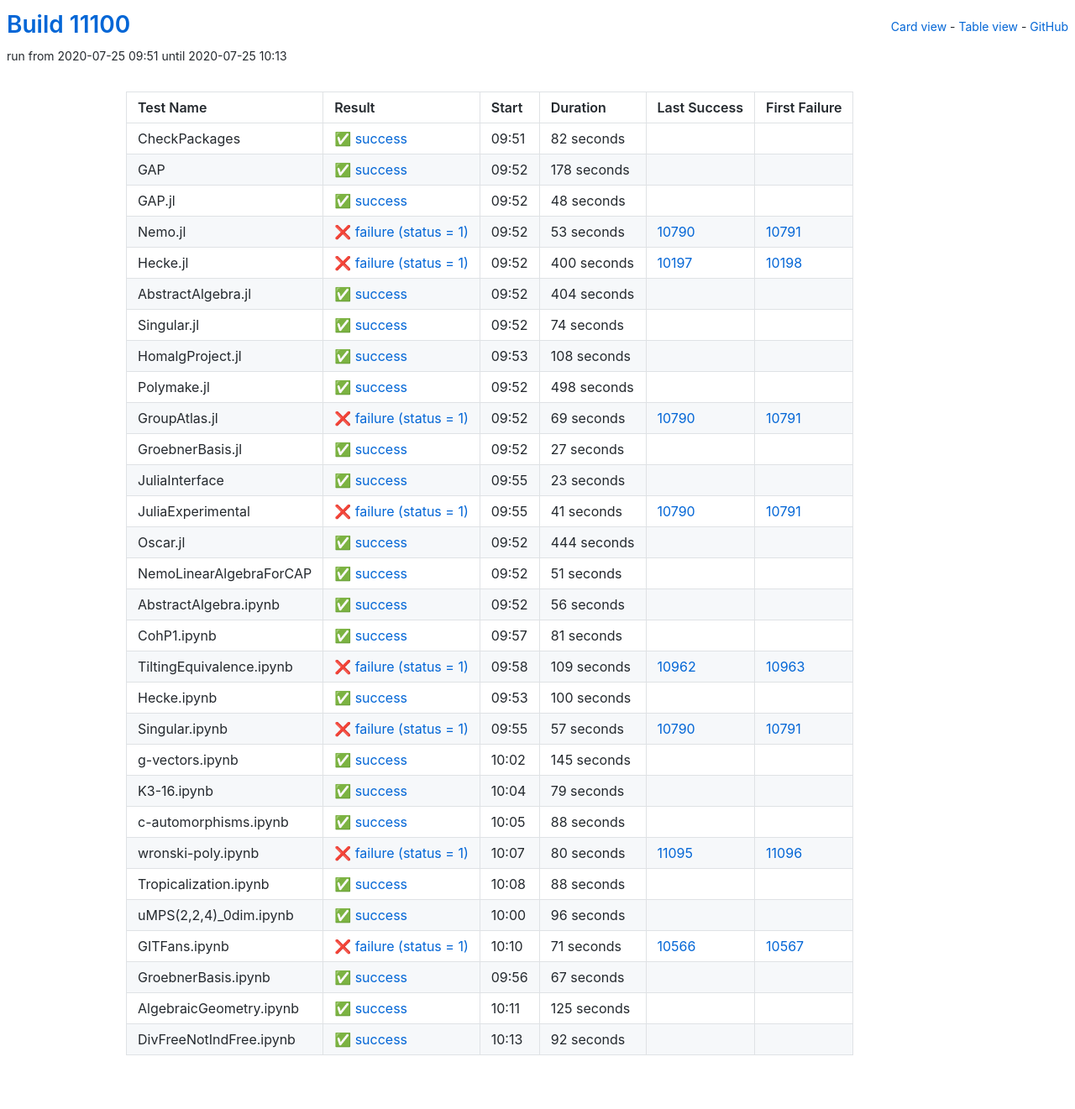
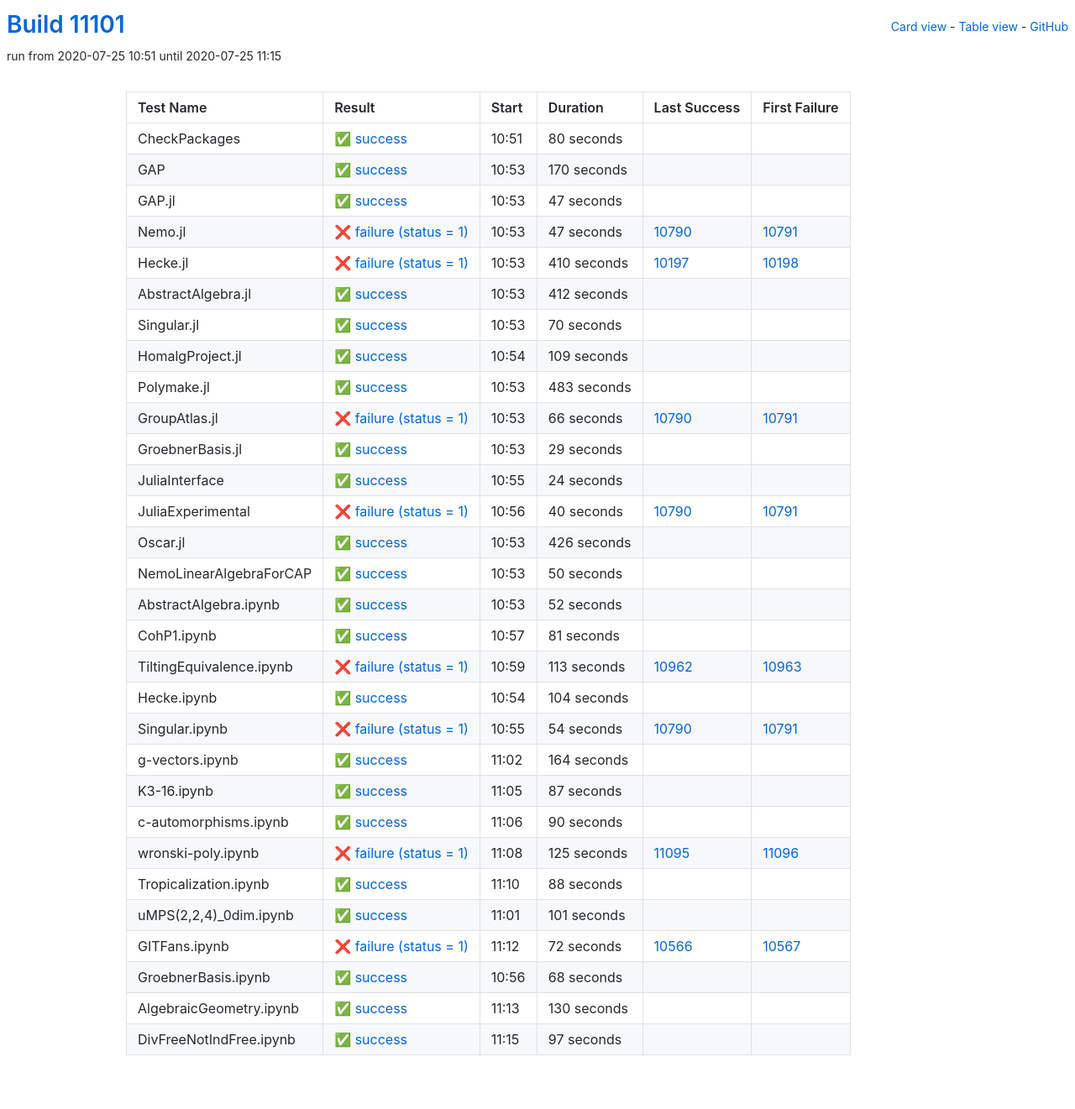
Before and after one commit to oscar-system/oscar-ci-status, a Jekyll site: the page built from table.html, in a window 1280 px wide. Shown: the whole page at 84% size. Built offline with Jekyll 4.4.1, drawn with Linux system fonts in a browser that asks for light colours.

Commit message:
Build #11101

```diff
--- a/_data/ci.yml
+++ b/_data/ci.yml
@@ -1,6 +1,6 @@
 ---
-build: 11100
-build_url: https://oscarci.mathematik.uni-kl.de/job/oscar/11100/
+build: 11101
+build_url: https://oscarci.mathematik.uni-kl.de/job/oscar/11101/
 job: oscar
 organization: oscar-system
 repo: oscar-ci-status
@@ -8,200 +8,200 @@
 tests:
 - name: CheckPackages
   id: checkpackages
-  log: https://oscarci.mathematik.uni-kl.de/job/oscar/11100/artifact/logs/build-11100/CheckPackages.log
-  start: 2020-07-25 09:51
+  log: https://oscarci.mathematik.uni-kl.de/job/oscar/11101/artifact/logs/build-11101/CheckPackages.log
+  start: 2020-07-25 10:51
   success: true
   exitcode: 0
   status: success
-  duration: 82
+  duration: 80
   last_success: false
   last_success_url:
   first_failure: false
   first_failure_url:
 - name: GAP
   id: gap
-  log: https://oscarci.mathematik.uni-kl.de/job/oscar/11100/artifact/logs/build-11100/GAP.log
-  start: 2020-07-25 09:52
+  log: https://oscarci.mathematik.uni-kl.de/job/oscar/11101/artifact/logs/build-11101/GAP.log
+  start: 2020-07-25 10:53
   success: true
   exitcode: 0
   status: success
-  duration: 178
+  duration: 170
   last_success: false
   last_success_url:
   first_failure: false
   first_failure_url:
 - name: GAP.jl
   id: gap-jl
-  log: https://oscarci.mathematik.uni-kl.de/job/oscar/11100/artifact/logs/build-11100/GAP.jl.log
-  start: 2020-07-25 09:52
+  log: https://oscarci.mathematik.uni-kl.de/job/oscar/11101/artifact/logs/build-11101/GAP.jl.log
+  start: 2020-07-25 10:53
   success: true
   exitcode: 0
   status: success
-  duration: 48
+  duration: 47
   last_success: false
   last_success_url:
   first_failure: false
   first_failure_url:
 - name: Nemo.jl
   id: nemo-jl
-  log: https://oscarci.mathematik.uni-kl.de/job/oscar/11100/artifact/logs/build-11100/Nemo.jl.log
-  start: 2020-07-25 09:52
+  log: https://oscarci.mathematik.uni-kl.de/job/oscar/11101/artifact/logs/build-11101/Nemo.jl.log
+  start: 2020-07-25 10:53
   success: false
   exitcode: 1
   status: failure
-  duration: 53
+  duration: 47
   last_success: 10790
   last_success_url: https://oscarci.mathematik.uni-kl.de/job/oscar/10790/
   first_failure: 10791
   first_failure_url: https://oscarci.mathematik.uni-kl.de/job/oscar/10791/
 - name: Hecke.jl
   id: hecke-jl
-  log: https://oscarci.mathematik.uni-kl.de/job/oscar/11100/artifact/logs/build-11100/Hecke.jl.log
-  start: 2020-07-25 09:52
+  log: https://oscarci.mathematik.uni-kl.de/job/oscar/11101/artifact/logs/build-11101/Hecke.jl.log
+  start: 2020-07-25 10:53
   success: false
   exitcode: 1
   status: failure
-  duration: 400
+  duration: 410
   last_success: 10197
   last_success_url: https://oscarci.mathematik.uni-kl.de/job/oscar/10197/
   first_failure: 10198
   first_failure_url: https://oscarci.mathematik.uni-kl.de/job/oscar/10198/
 - name: AbstractAlgebra.jl
   id: abstractalgebra-jl
-  log: https://oscarci.mathematik.uni-kl.de/job/oscar/11100/artifact/logs/build-11100/AbstractAlgebra.jl.log
-  start: 2020-07-25 09:52
+  log: https://oscarci.mathematik.uni-kl.de/job/oscar/11101/artifact/logs/build-11101/AbstractAlgebra.jl.log
+  start: 2020-07-25 10:53
   success: true
   exitcode: 0
   status: success
-  duration: 404
+  duration: 412
   last_success: false
   last_success_url:
   first_failure: false
   first_failure_url:
 - name: Singular.jl
   id: singular-jl
-  log: https://oscarci.mathematik.uni-kl.de/job/oscar/11100/artifact/logs/build-11100/Singular.jl.log
-  start: 2020-07-25 09:52
+  log: https://oscarci.mathematik.uni-kl.de/job/oscar/11101/artifact/logs/build-11101/Singular.jl.log
+  start: 2020-07-25 10:53
   success: true
   exitcode: 0
   status: success
-  duration: 74
+  duration: 70
   last_success: false
   last_success_url:
   first_failure: false
   first_failure_url:
 - name: HomalgProject.jl
   id: homalgproject-jl
-  log: https://oscarci.mathematik.uni-kl.de/job/oscar/11100/artifact/logs/build-11100/HomalgProject.jl.log
-  start: 2020-07-25 09:53
+  log: https://oscarci.mathematik.uni-kl.de/job/oscar/11101/artifact/logs/build-11101/HomalgProject.jl.log
+  start: 2020-07-25 10:54
   success: true
   exitcode: 0
   status: success
-  duration: 108
+  duration: 109
   last_success: false
   last_success_url:
   first_failure: false
   first_failure_url:
 - name: Polymake.jl
   id: polymake-jl
-  log: https://oscarci.mathematik.uni-kl.de/job/oscar/11100/artifact/logs/build-11100/Polymake.jl.log
-  start: 2020-07-25 09:52
+  log: https://oscarci.mathematik.uni-kl.de/job/oscar/11101/artifact/logs/build-11101/Polymake.jl.log
+  start: 2020-07-25 10:53
   success: true
   exitcode: 0
   status: success
-  duration: 498
+  duration: 483
   last_success: false
   last_success_url:
   first_failure: false
   first_failure_url:
 - name: GroupAtlas.jl
   id: groupatlas-jl
-  log: https://oscarci.mathematik.uni-kl.de/job/oscar/11100/artifact/logs/build-11100/GroupAtlas.jl.log
-  start: 2020-07-25 09:52
+  log: https://oscarci.mathematik.uni-kl.de/job/oscar/11101/artifact/logs/build-11101/GroupAtlas.jl.log
+  start: 2020-07-25 10:53
   success: false
   exitcode: 1
   status: failure
-  duration: 69
+  duration: 66
   last_success: 10790
   last_success_url: https://oscarci.mathematik.uni-kl.de/job/oscar/10790/
   first_failure: 10791
   first_failure_url: https://oscarci.mathematik.uni-kl.de/job/oscar/10791/
 - name: GroebnerBasis.jl
   id: groebnerbasis-jl
-  log: https://oscarci.mathematik.uni-kl.de/job/oscar/11100/artifact/logs/build-11100/GroebnerBasis.jl.log
-  start: 2020-07-25 09:52
+  log: https://oscarci.mathematik.uni-kl.de/job/oscar/11101/artifact/logs/build-11101/GroebnerBasis.jl.log
+  start: 2020-07-25 10:53
   success: true
   exitcode: 0
   status: success
-  duration: 27
+  duration: 29
   last_success: false
   last_success_url:
   first_failure: false
   first_failure_url:
 - name: JuliaInterface
   id: juliainterface
-  log: https://oscarci.mathematik.uni-kl.de/job/oscar/11100/artifact/logs/build-11100/JuliaInterface.log
-  start: 2020-07-25 09:55
+  log: https://oscarci.mathematik.uni-kl.de/job/oscar/11101/artifact/logs/build-11101/JuliaInterface.log
+  start: 2020-07-25 10:55
   success: true
   exitcode: 0
   status: success
-  duration: 23
+  duration: 24
   last_success: false
   last_success_url:
   first_failure: false
   first_failure_url:
 - name: JuliaExperimental
   id: juliaexperimental
-  log: https://oscarci.mathematik.uni-kl.de/job/oscar/11100/artifact/logs/build-11100/JuliaExperimental.log
-  start: 2020-07-25 09:55
+  log: https://oscarci.mathematik.uni-kl.de/job/oscar/11101/artifact/logs/build-11101/JuliaExperimental.log
+  start: 2020-07-25 10:56
   success: false
   exitcode: 1
   status: failure
-  duration: 41
+  duration: 40
   last_success: 10790
   last_success_url: https://oscarci.mathematik.uni-kl.de/job/oscar/10790/
   first_failure: 10791
   first_failure_url: https://oscarci.mathematik.uni-kl.de/job/oscar/10791/
 - name: Oscar.jl
   id: oscar-jl
-  log: https://oscarci.mathematik.uni-kl.de/job/oscar/11100/artifact/logs/build-11100/Oscar.jl.log
-  start: 2020-07-25 09:52
+  log: https://oscarci.mathematik.uni-kl.de/job/oscar/11101/artifact/logs/build-11101/Oscar.jl.log
+  start: 2020-07-25 10:53
   success: true
   exitcode: 0
   status: success
-  duration: 444
+  duration: 426
   last_success: false
   last_success_url:
   first_failure: false
   first_failure_url:
 - name: NemoLinearAlgebraForCAP
   id: nemolinearalgebraforcap
-  log: https://oscarci.mathematik.uni-kl.de/job/oscar/11100/artifact/logs/build-11100/NemoLinearAlgebraForCAP.log
-  start: 2020-07-25 09:52
+  log: https://oscarci.mathematik.uni-kl.de/job/oscar/11101/artifact/logs/build-11101/NemoLinearAlgebraForCAP.log
+  start: 2020-07-25 10:53
   success: true
   exitcode: 0
   status: success
-  duration: 51
+  duration: 50
   last_success: false
   last_success_url:
   first_failure: false
   first_failure_url:
 - name: AbstractAlgebra.ipynb
   id: abstractalgebra-ipynb
-  log: https://oscarci.mathematik.uni-kl.de/job/oscar/11100/artifact/logs/build-11100/AbstractAlgebra.ipynb.log
-  start: 2020-07-25 09:52
+  log: https://oscarci.mathematik.uni-kl.de/job/oscar/11101/artifact/logs/build-11101/AbstractAlgebra.ipynb.log
+  start: 2020-07-25 10:53
   success: true
   exitcode: 0
   status: success
-  duration: 56
+  duration: 52
   last_success: false
   last_success_url:
   first_failure: false
   first_failure_url:
 - name: CohP1.ipynb
   id: cohp1-ipynb
-  log: https://oscarci.mathematik.uni-kl.de/job/oscar/11100/artifact/logs/build-11100/CohP1.ipynb.log
-  start: 2020-07-25 09:57
+  log: https://oscarci.mathematik.uni-kl.de/job/oscar/11101/artifact/logs/build-11101/CohP1.ipynb.log
+  start: 2020-07-25 10:57
   success: true
   exitcode: 0
   status: success
@@ -212,92 +212,92 @@
   first_failure_url:
 - name: TiltingEquivalence.ipynb
   id: tiltingequivalence-ipynb
-  log: https://oscarci.mathematik.uni-kl.de/job/oscar/11100/artifact/logs/build-11100/TiltingEquivalence.ipynb.log
-  start: 2020-07-25 09:58
+  log: https://oscarci.mathematik.uni-kl.de/job/oscar/11101/artifact/logs/build-11101/TiltingEquivalence.ipynb.log
+  start: 2020-07-25 10:59
   success: false
   exitcode: 1
   status: failure
-  duration: 109
+  duration: 113
   last_success: 10962
   last_success_url: https://oscarci.mathematik.uni-kl.de/job/oscar/10962/
   first_failure: 10963
   first_failure_url: https://oscarci.mathematik.uni-kl.de/job/oscar/10963/
 - name: Hecke.ipynb
   id: hecke-ipynb
-  log: https://oscarci.mathematik.uni-kl.de/job/oscar/11100/artifact/logs/build-11100/Hecke.ipynb.log
-  start: 2020-07-25 09:53
+  log: https://oscarci.mathematik.uni-kl.de/job/oscar/11101/artifact/logs/build-11101/Hecke.ipynb.log
+  start: 2020-07-25 10:54
   success: true
   exitcode: 0
   status: success
-  duration: 100
+  duration: 104
   last_success: false
   last_success_url:
   first_failure: false
   first_failure_url:
 - name: Singular.ipynb
   id: singular-ipynb
-  log: https://oscarci.mathematik.uni-kl.de/job/oscar/11100/artifact/logs/build-11100/Singular.ipynb.log
-  start: 2020-07-25 09:55
+  log: https://oscarci.mathematik.uni-kl.de/job/oscar/11101/artifact/logs/build-11101/Singular.ipynb.log
+  start: 2020-07-25 10:55
   success: false
   exitcode: 1
   status: failure
-  duration: 57
+  duration: 54
   last_success: 10790
   last_success_url: https://oscarci.mathematik.uni-kl.de/job/oscar/10790/
   first_failure: 10791
   first_failure_url: https://oscarci.mathematik.uni-kl.de/job/oscar/10791/
 - name: g-vectors.ipynb
   id: g-vectors-ipynb
-  log: https://oscarci.mathematik.uni-kl.de/job/oscar/11100/artifact/logs/build-11100/g-vectors.ipynb.log
-  start: 2020-07-25 10:02
+  log: https://oscarci.mathematik.uni-kl.de/job/oscar/11101/artifact/logs/build-11101/g-vectors.ipynb.log
+  start: 2020-07-25 11:02
   success: true
   exitcode: 0
   status: success
-  duration: 145
+  duration: 164
   last_success: false
   last_success_url:
   first_failure: false
   first_failure_url:
 - name: K3-16.ipynb
   id: k3-16-ipynb
-  log: https://oscarci.mathematik.uni-kl.de/job/oscar/11100/artifact/logs/build-11100/K3-16.ipynb.log
-  start: 2020-07-25 10:04
+  log: https://oscarci.mathematik.uni-kl.de/job/oscar/11101/artifact/logs/build-11101/K3-16.ipynb.log
+  start: 2020-07-25 11:05
   success: true
   exitcode: 0
   status: success
-  duration: 79
+  duration: 87
   last_success: false
   last_success_url:
   first_failure: false
   first_failure_url:
 - name: c-automorphisms.ipynb
   id: c-automorphisms-ipynb
-  log: https://oscarci.mathematik.uni-kl.de/job/oscar/11100/artifact/logs/build-11100/c-automorphisms.ipynb.log
-  start: 2020-07-25 10:05
+  log: https://oscarci.mathematik.uni-kl.de/job/oscar/11101/artifact/logs/build-11101/c-automorphisms.ipynb.log
+  start: 2020-07-25 11:06
   success: true
   exitcode: 0
   status: success
-  duration: 88
+  duration: 90
   last_success: false
   last_success_url:
   first_failure: false
   first_failure_url:
 - name: wronski-poly.ipynb
   id: wronski-poly-ipynb
-  log: https://oscarci.mathematik.uni-kl.de/job/oscar/11100/artifact/logs/build-11100/wronski-poly.ipynb.log
-  start: 2020-07-25 10:07
+  log: https://oscarci.mathematik.uni-kl.de/job/oscar/11101/artifact/logs/build-11101/wronski-poly.ipynb.log
+  start: 2020-07-25 11:08
   success: false
   exitcode: 1
   status: failure
-  duration: 80
+  duration: 125
   last_success: 11095
   last_success_url: https://oscarci.mathematik.uni-kl.de/job/oscar/11095/
   first_failure: 11096
   first_failure_url: https://oscarci.mathematik.uni-kl.de/job/oscar/11096/
 - name: Tropicalization.ipynb
   id: tropicalization-ipynb
-  log: https://oscarci.mathematik.uni-kl.de/job/oscar/11100/artifact/logs/build-11100/Tropicalization.ipynb.log
-  start: 2020-07-25 10:08
+  log: https://oscarci.mathematik.uni-kl.de/job/oscar/11101/artifact/logs/build-11101/Tropicalization.ipynb.log
+  start: 2020-07-25 11:10
   success: true
   exitcode: 0
   status: success
@@ -308,60 +308,60 @@
   first_failure_url:
 - name: uMPS(2,2,4)_0dim.ipynb
   id: umps-2-2-4-0dim-ipynb
-  log: https://oscarci.mathematik.uni-kl.de/job/oscar/11100/artifact/logs/build-11100/uMPS-2-2-4-_0dim.ipynb.log
-  start: 2020-07-25 10:00
+  log: https://oscarci.mathematik.uni-kl.de/job/oscar/11101/artifact/logs/build-11101/uMPS-2-2-4-_0dim.ipynb.log
+  start: 2020-07-25 11:01
   success: true
   exitcode: 0
   status: success
-  duration: 96
+  duration: 101
   last_success: false
   last_success_url:
   first_failure: false
   first_failure_url:
 - name: GITFans.ipynb
   id: gitfans-ipynb
-  log: https://oscarci.mathematik.uni-kl.de/job/oscar/11100/artifact/logs/build-11100/GITFans.ipynb.log
-  start: 2020-07-25 10:10
+  log: https://oscarci.mathematik.uni-kl.de/job/oscar/11101/artifact/logs/build-11101/GITFans.ipynb.log
+  start: 2020-07-25 11:12
   success: false
   exitcode: 1
   status: failure
-  duration: 71
+  duration: 72
   last_success: 10566
   last_success_url: https://oscarci.mathematik.uni-kl.de/job/oscar/10566/
   first_failure: 10567
   first_failure_url: https://oscarci.mathematik.uni-kl.de/job/oscar/10567/
 - name: GroebnerBasis.ipynb
   id: groebnerbasis-ipynb
-  log: https://oscarci.mathematik.uni-kl.de/job/oscar/11100/artifact/logs/build-11100/GroebnerBasis.ipynb.log
-  start: 2020-07-25 09:56
+  log: https://oscarci.mathematik.uni-kl.de/job/oscar/11101/artifact/logs/build-11101/GroebnerBasis.ipynb.log
+  start: 2020-07-25 10:56
   success: true
   exitcode: 0
   status: success
-  duration: 67
+  duration: 68
   last_success: false
   last_success_url:
   first_failure: false
   first_failure_url:
 - name: AlgebraicGeometry.ipynb
   id: algebraicgeometry-ipynb
-  log: https://oscarci.mathematik.uni-kl.de/job/oscar/11100/artifact/logs/build-11100/AlgebraicGeometry.ipynb.log
-  start: 2020-07-25 10:11
+  log: https://oscarci.mathematik.uni-kl.de/job/oscar/11101/artifact/logs/build-11101/AlgebraicGeometry.ipynb.log
+  start: 2020-07-25 11:13
   success: true
   exitcode: 0
   status: success
-  duration: 125
+  duration: 130
   last_success: false
   last_success_url:
   first_failure: false
   first_failure_url:
 - name: DivFreeNotIndFree.ipynb
   id: divfreenotindfree-ipynb
-  log: https://oscarci.mathematik.uni-kl.de/job/oscar/11100/artifact/logs/build-11100/DivFreeNotIndFree.ipynb.log
-  start: 2020-07-25 10:13
+  log: https://oscarci.mathematik.uni-kl.de/job/oscar/11101/artifact/logs/build-11101/DivFreeNotIndFree.ipynb.log
+  start: 2020-07-25 11:15
   success: true
   exitcode: 0
   status: success
-  duration: 92
+  duration: 97
   last_success: false
   last_success_url:
   first_failure: false
```
Also changed, not shown: README.md.
